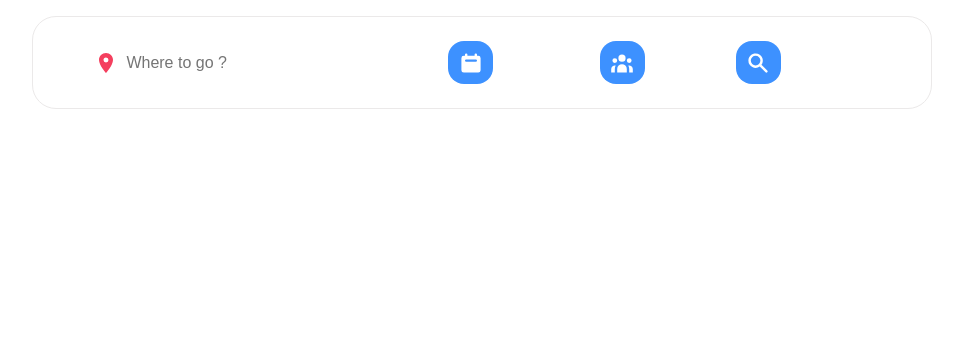
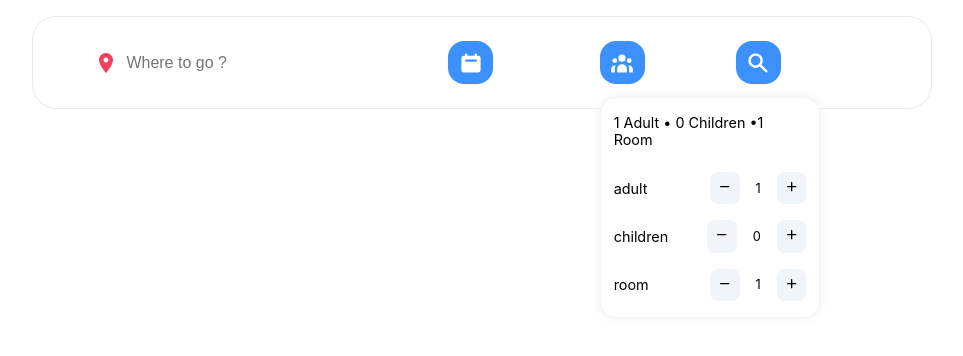
Before and after one commit to IamMamad78/hotel-booking, a React (Vite) app: page / in a window 1280 px wide. Both pictures are taken after a click on the button 780 px from the left and 62 px from the top of the page. Shown: the top 356 px of the page, without its empty margins (158-1121 px from the left). Built offline with nearby package versions, Linux system fonts and the light colour scheme.

Commit message:
options action completed

```diff
--- a/src/components/Header/Header.jsx
+++ b/src/components/Header/Header.jsx
@@ -1,13 +1,42 @@
 import { MdLocationOn } from "react-icons/md";
-import { HiCalendar, HiSearch, HiUserGroup } from "react-icons/hi";
+import {
+  HiCalendar,
+  HiSearch,
+  HiUserGroup,
+  HiMinus,
+  HiPlus,
+} from "react-icons/hi";
+import { useState } from "react";
 
 function Header() {
+
+
+  const [destination, setDestination] = useState("");
+  const [openOptions, setOpenOptions] = useState(false);
+  const [options, setOptions] = useState({
+    adult: 1,
+    children: 0,
+    room: 1,
+  });
+  const handleOptions = (name, operation) => {
+    setOptions((prev) => {
+      return {
+        ...prev,
+        [name]: operation === "inc" ? options[name] + 1 : options[name] - 1,
+      };
+    });
+    console.log(operation);
+  };
+
+
   return (
     <div className="header">
       <div className="headerSearch">
         <div className="headerSearchItem">
           <MdLocationOn className="headerIcon locationIcon" />
           <input
+            value={destination}
+            onChange={(e) => setDestination(e.target.value)}
             type="text"
             className="headerSearchInput"
             placeholder="Where to go ?"
@@ -26,8 +55,15 @@ function Header() {
         </div>
         <div className="headerSearchItem" style={{ border: "none" }}>
           <button className="btn headerSearchBtn">
-            <HiUserGroup className="headerIcon" id="optionDropDown" />
+            <HiUserGroup
+              className="headerIcon"
+              id="optionDropDown"
+              onClick={() => setOpenOptions(!openOptions)}
+            />
           </button>
+          {openOptions && (
+            <GuestOptionList options={options} handleOptions={handleOptions} />
+          )}
         </div>
         <div className="headerSearchItem">
           <div className="headerBtn">
@@ -42,3 +78,56 @@ function Header() {
 }
 
 export default Header;
+
+function GuestOptionList({ options, handleOptions }) {
+  return (
+    <div className="guestOptions">
+      <span className="guestOptionsTitle">
+        {options.adult} Adult &bull; {options.children} Children &bull;
+        {options.room} Room
+      </span>
+      <OpenItem
+        options={options}
+        type="adult"
+        minLimit={1}
+        handleOptions={handleOptions}
+      />
+      <OpenItem
+        options={options}
+        type="children"
+        minLimit={0}
+        handleOptions={handleOptions}
+      />
+      <OpenItem
+        options={options}
+        type="room"
+        minLimit={1}
+        handleOptions={handleOptions}
+      />
+    </div>
+  );
+}
+
+function OpenItem({ options, type, minLimit, handleOptions }) {
+  return (
+    <div className="guestOptionItem">
+      <span className="optionText">{type}</span>
+      <div className="optionCounter">
+        <button
+          className="optionCounterBtn"
+          disabled={options[type] <= minLimit}
+          onClick={() => handleOptions(type, "dec")}
+        >
+          <HiMinus />
+        </button>
+        <span className="optionCounterNumber">{options[type]}</span>
+        <button
+          className="optionCounterBtn"
+          onClick={() => handleOptions(type, "inc")}
+        >
+          <HiPlus />
+        </button>
+      </div>
+    </div>
+  );
+}
```
